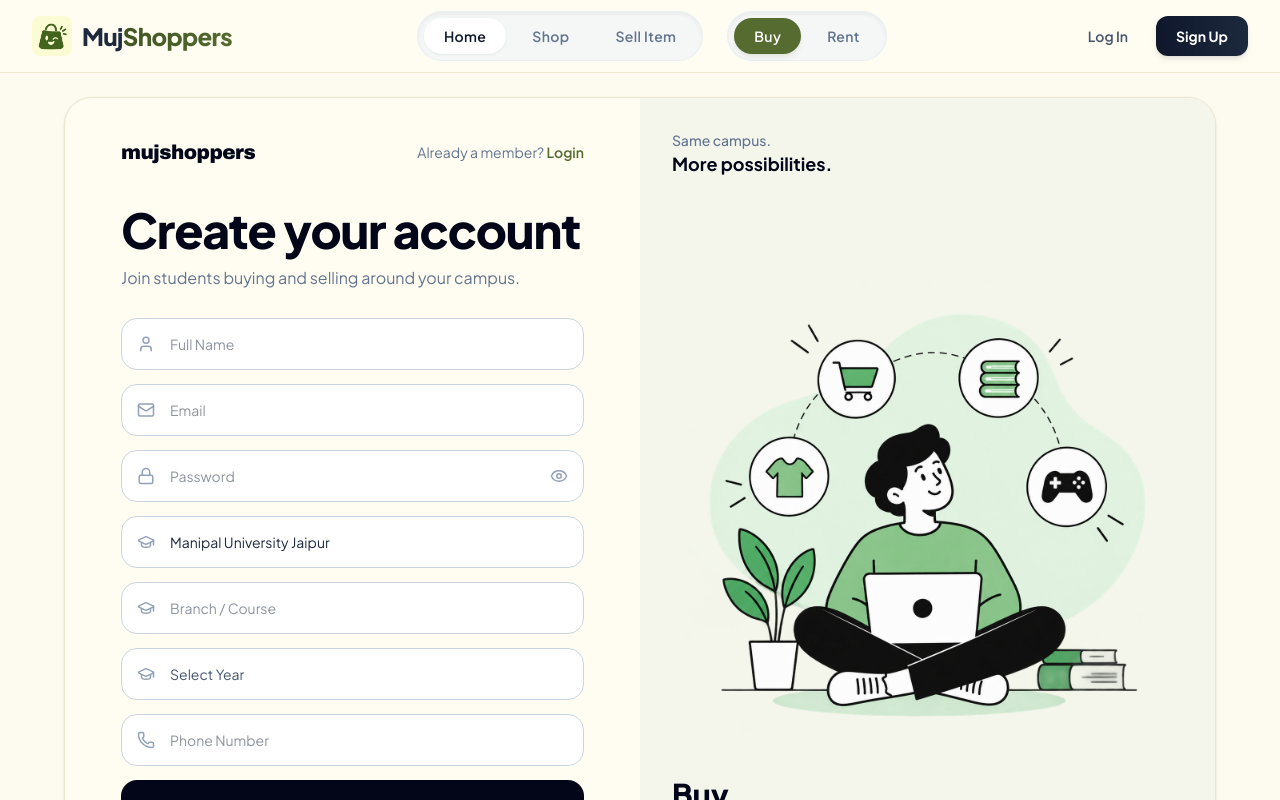
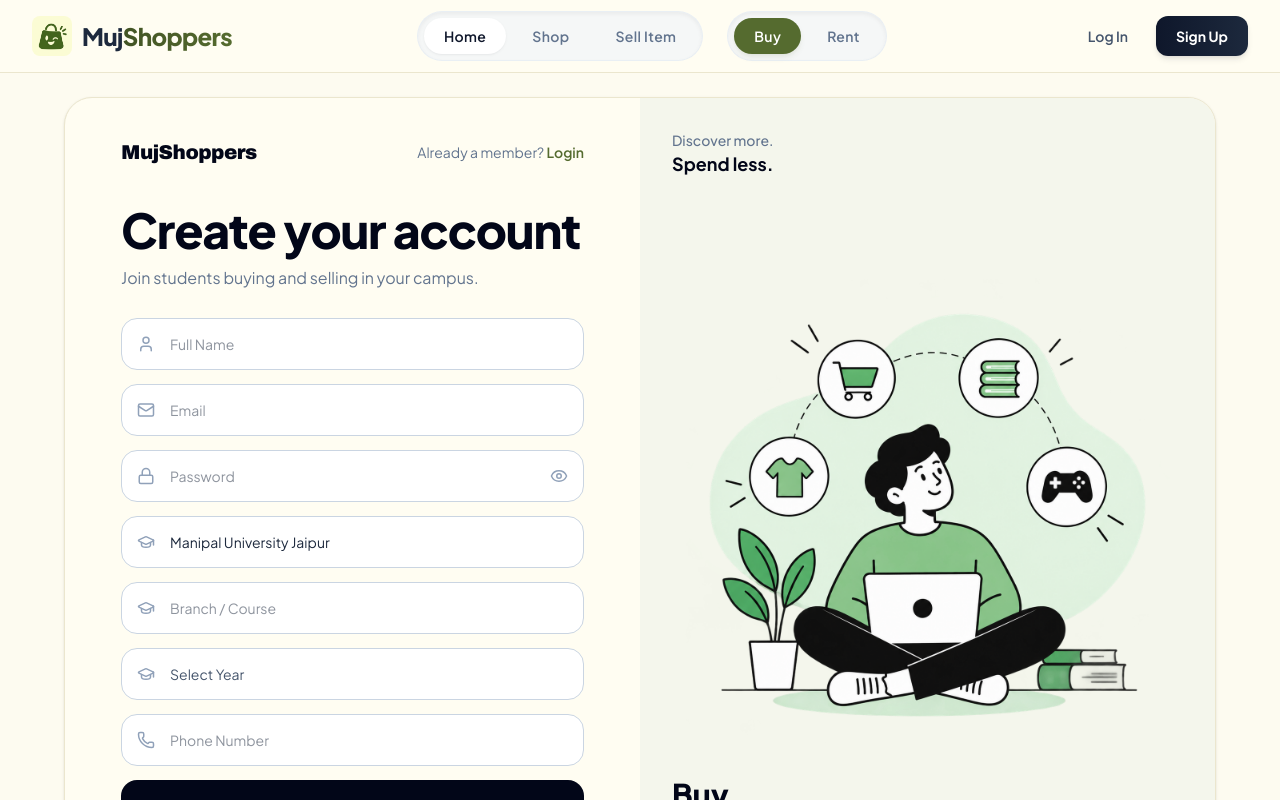
Before and after one commit to Akshatsah04/campuskart-3, a React (Vite) app in the folder frontend/: page /signup in a window 1280 px wide. Shown: the top 800 px of the page. Built offline with nearby package versions, Linux system fonts and the light colour scheme.

Commit message:
changes a few messages in frontend

```diff
--- a/frontend/src/pages/SellItem.jsx
+++ b/frontend/src/pages/SellItem.jsx
@@ -788,7 +788,7 @@
                                         </p>
 
                                         <p className="mt-1 text-xs leading-5 text-emerald-700/80">
-                                            Our campus community keeps buying and selling safe.
+                                            Our campus community keeps buying and selling.
                                             Be honest and stay safe!
                                         </p>
                                     </div>
--- a/frontend/src/pages/Signup.jsx
+++ b/frontend/src/pages/Signup.jsx
@@ -85,7 +85,7 @@
                                 to="/"
                                 className="font-archivo text-xl font-black tracking-tight text-slate-950"
                             >
-                                mujshoppers
+                                MujShoppers
                             </Link>
 
                             <p className="text-sm text-slate-500">
@@ -106,7 +106,7 @@
                             </h1>
 
                             <p className="mt-3 max-w-md text-sm leading-6 text-slate-500 sm:text-base">
-                                Join students buying and selling around your campus.
+                                Join students buying and selling in your campus.
                             </p>
                         </div>
 
@@ -240,7 +240,7 @@
                                     <option value="2">2nd Year</option>
                                     <option value="3">3rd Year</option>
                                     <option value="4">4th Year</option>
-                                    <option value="5">5th Year</option>
+                                    <option value="5">Higher</option>
                                 </select>
 
                             </div>
@@ -301,17 +301,17 @@
                     <section className="relative hidden min-h-[680px] bg-[#f4f6ec] p-8 lg:flex lg:items-center lg:justify-center">
                         <div className="absolute left-8 top-8">
                             <p className="text-sm font-medium text-slate-500">
-                                Same campus.
+                                Discover more.
                             </p>
 
                             <p className="text-lg font-bold text-slate-950">
-                                More possibilities.
+                                Spend less.
                             </p>
                         </div>
 
                         <img
                             src="/illustrations/signup.png"
-                            alt="Student joining mujshoppers"
+                            alt="Student joining MujShoppers"
                             className="relative z-10 max-h-[590px] w-full object-contain"
                         />
 
```
